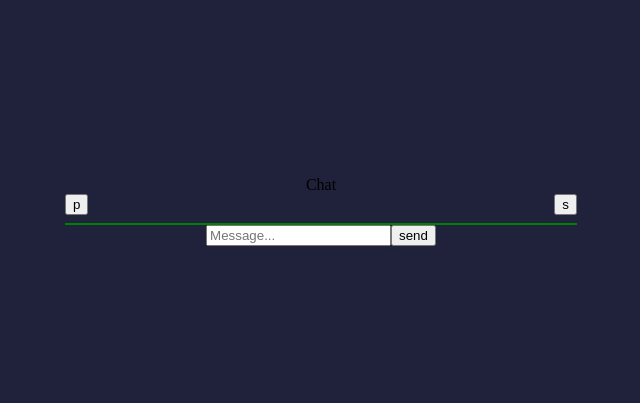
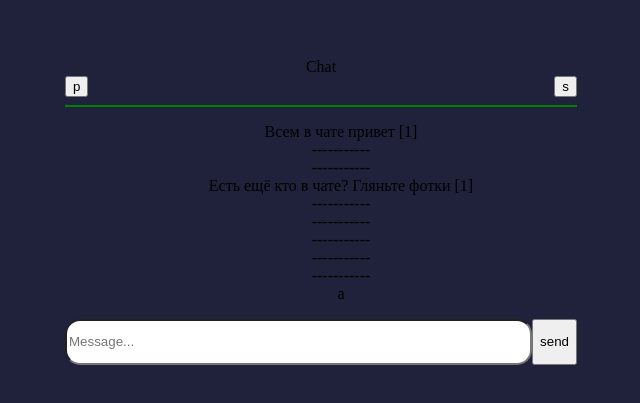
Before and after one commit to 21shunya/online_chat, a Vue app: page /chat in a window 1280 px wide. Shown: the part 189-592 px from the top of the page, without its empty margins (319-959 px from the left). Built offline with nearby package versions, Linux system fonts and the light colour scheme.

Commit message:
messages

```diff
--- a/src/components/LoginForm.vue
+++ b/src/components/LoginForm.vue
@@ -9,8 +9,9 @@
             <router-link to="/reg">
                 <button id="reg">Регистрация</button>
             </router-link>
-
-            <button id='in' type="submit">Войти</button>
+            <router-link to="/chat">
+                <button id='in' type="submit">Войти</button>
+            </router-link>
         </div>
         </form>
     </div>
--- a/src/components/MessageList.vue
+++ b/src/components/MessageList.vue
@@ -1,3 +1,31 @@
 <template>
+    <div>
+        <ul>
+            <MyMessage
+                v-for="message in messages"
+                :key="message.senderId"
+                :message="message"
+            />
+            a
+        </ul>
+    </div>
+</template>
 
-</template>
+<script>
+import MyMessage from '@/components/MyMessage.vue'
+
+export default{
+    name: 'MessageList',
+    props: ['messages'],
+    components:{
+        MyMessage
+    },
+
+}
+</script>
+
+<style lang="scss" scoped>
+    ul{
+        list-style: none;
+    }
+</style>
--- /dev/null
+++ b/src/components/MyMessage.vue
@@ -0,0 +1,31 @@
+<template>
+    <div>
+        <div v-if="message.senderId == 1">
+            <li >
+                {{message.text}}
+            </li>
+        </div>
+        <li v-else>
+            -----------
+        </li>
+    </div>
+</template>
+
+<script>
+
+export default{
+    name: 'Message',
+    props:{
+        message: {
+            type: Object,
+            required: true
+        }
+    }
+}
+</script>
+
+<style lang="scss" scoped>
+    li{
+
+    }
+</style>
--- a/src/components/SendMessage.vue
+++ b/src/components/SendMessage.vue
@@ -1,7 +1,6 @@
 <template>
-    <div class="container">
-        <form>
-
+    <div>
+        <form class="container">
             <input type="text" placeholder="Message..."/>
             <button>send</button>
         </form>
@@ -18,9 +17,18 @@ export default{
 </script>
 
 <style lang="scss" scoped>
-    .conatainer{
+    .container{
         display: flex;
+        flex-direction: row;
         justify-content: space-between;
+
+        input{
+            width: 92%;
+            height: 40px;
+            border-radius: 15px;
+        }
     }
 
+
+
 </style>
--- a/src/components/TopOfChat.vue
+++ b/src/components/TopOfChat.vue
@@ -19,7 +19,6 @@ export default{
 <style lang="scss" scoped>
     .btn {
     display: flex;
-    padding: 0px;
     justify-content: space-between;
     padding: 0px 0px 8px 0px;
     border-bottom: 2px solid green;
--- a/src/views/Chat.vue
+++ b/src/views/Chat.vue
@@ -1,19 +1,31 @@
 <template>
     <div class="chat">Chat
         <TopOfChart />
+        <MessageList
+            :messages="messageList"
+        />
         <SendMessage />
     </div>
 </template>
 
 <script>
 import TopOfChart from '@/components/TopOfChat.vue'
+import MessageList from '@/components/MessageList.vue'
 import SendMessage from '@/components/SendMessage.vue'
+import messages from '@/data/messages.json'
 
 export default{
     name: 'Chat',
     components:{
         TopOfChart,
+        MessageList,
         SendMessage
+    },
+    data: () => ({
+        messageList: []
+    }),
+    mounted() {
+        this.messageList=messages
     }
 };
 </script>
```
